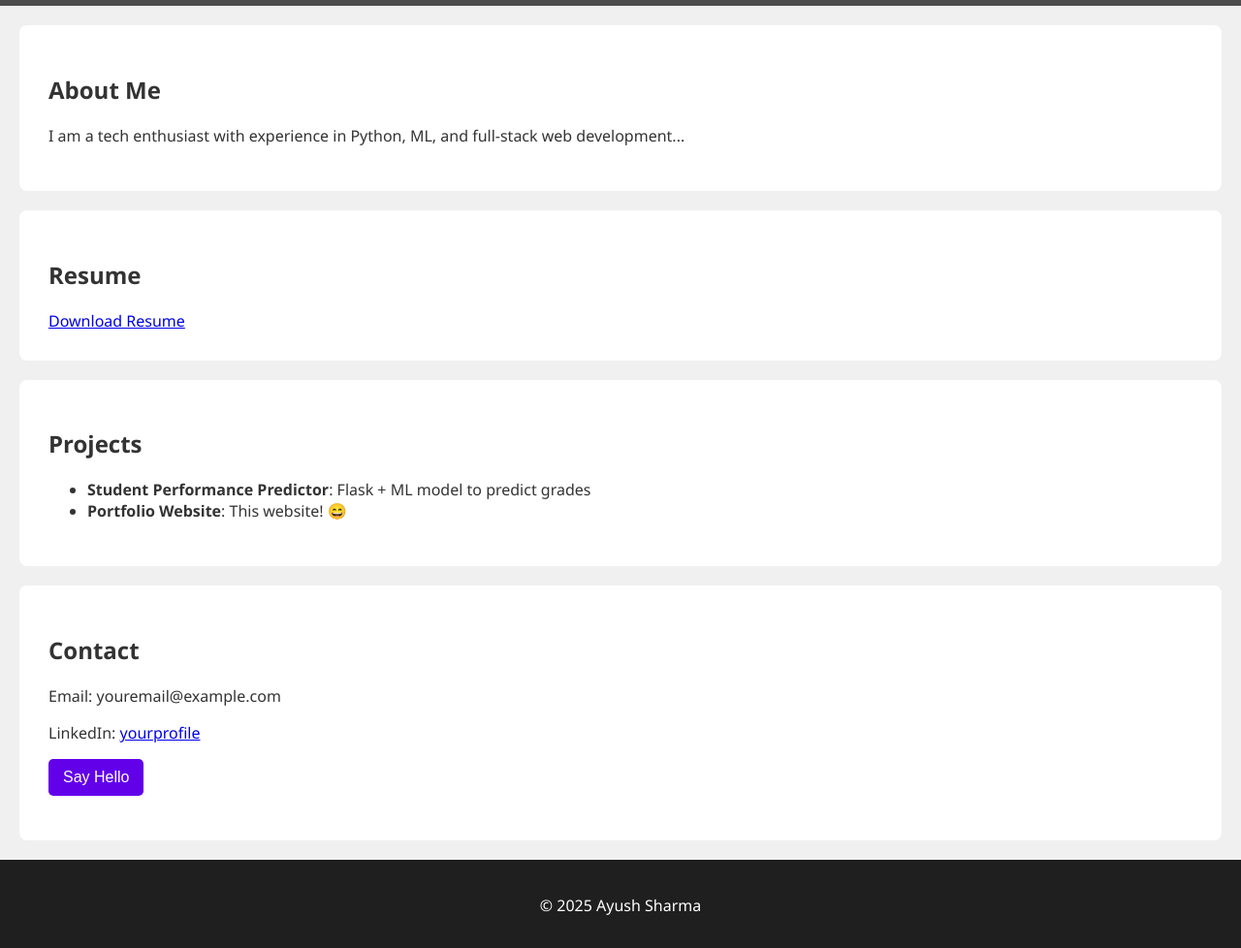
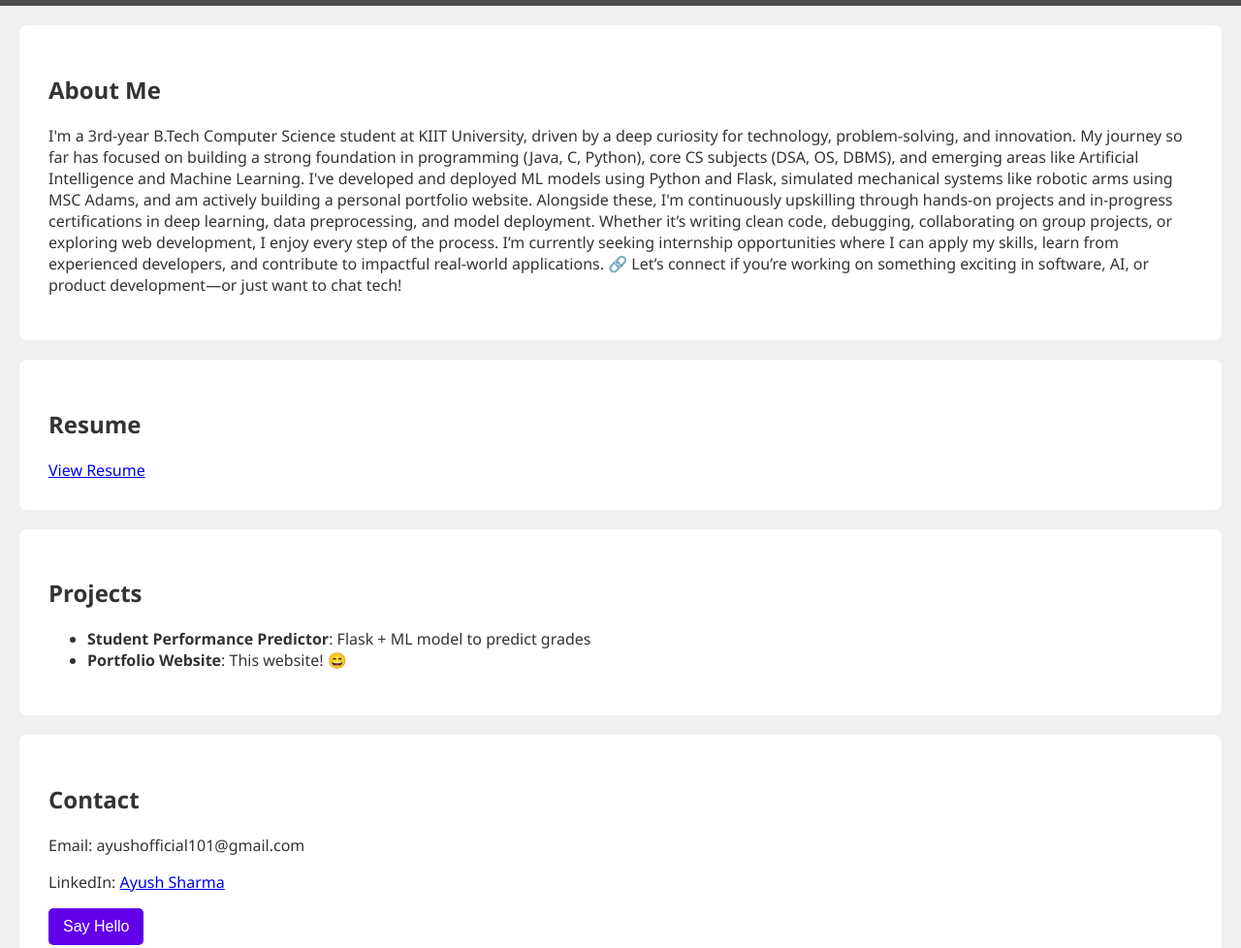
Before and after one commit to ayushsharma-devs/resume-website, a plain HTML site: page index.html in a window 1280 px wide. Shown: the part 200-1178 px from the top of the page at 97% size. Drawn offline with Linux system fonts and the light colour scheme.

Commit message:
Update index.html

```diff
--- a/index.html
+++ b/index.html
@@ -21,12 +21,18 @@
 
   <section id="about">
     <h2>About Me</h2>
-    <p>I am a tech enthusiast with experience in Python, ML, and full-stack web development...</p>
+    <p>I'm a 3rd-year B.Tech Computer Science student at KIIT University, driven by a deep curiosity for technology, problem-solving, and innovation. My journey so far has focused on building a strong foundation in programming (Java, C, Python), core CS subjects (DSA, OS, DBMS), and emerging areas like Artificial Intelligence and Machine Learning.
+
+I've developed and deployed ML models using Python and Flask, simulated mechanical systems like robotic arms using MSC Adams, and am actively building a personal portfolio website. Alongside these, I'm continuously upskilling through hands-on projects and in-progress certifications in deep learning, data preprocessing, and model deployment.
+
+Whether it’s writing clean code, debugging, collaborating on group projects, or exploring web development, I enjoy every step of the process. I’m currently seeking internship opportunities where I can apply my skills, learn from experienced developers, and contribute to impactful real-world applications.
+
+🔗 Let’s connect if you’re working on something exciting in software, AI, or product development—or just want to chat tech!</p>
   </section>
 
   <section id="resume">
     <h2>Resume</h2>
-    <a href="resume.pdf" download>Download Resume</a>
+    <a href="https://docs.google.com/document/d/1zgoydyy0f6uHMWWIN-AqxpvRSxizWrE68q5vnIFR6hM/edit?usp=sharing" download>View Resume</a>
   </section>
 
   <section id="projects">
@@ -39,8 +45,8 @@
 
   <section id="contact">
   <h2>Contact</h2>
-  <p>Email: youremail@example.com</p>
-  <p>LinkedIn: <a href="https://linkedin.com/in/yourprofile">yourprofile</a></p>
+  <p>Email: ayushofficial101@gmail.com</p>
+  <p>LinkedIn: <a href="https://linkedin.com/in/ayushsharma-devs">Ayush Sharma</a></p>
   <button onclick="showMessage()">Say Hello</button>
   <p id="response" style="color: green; font-weight: bold;"></p>
 </section>
```
